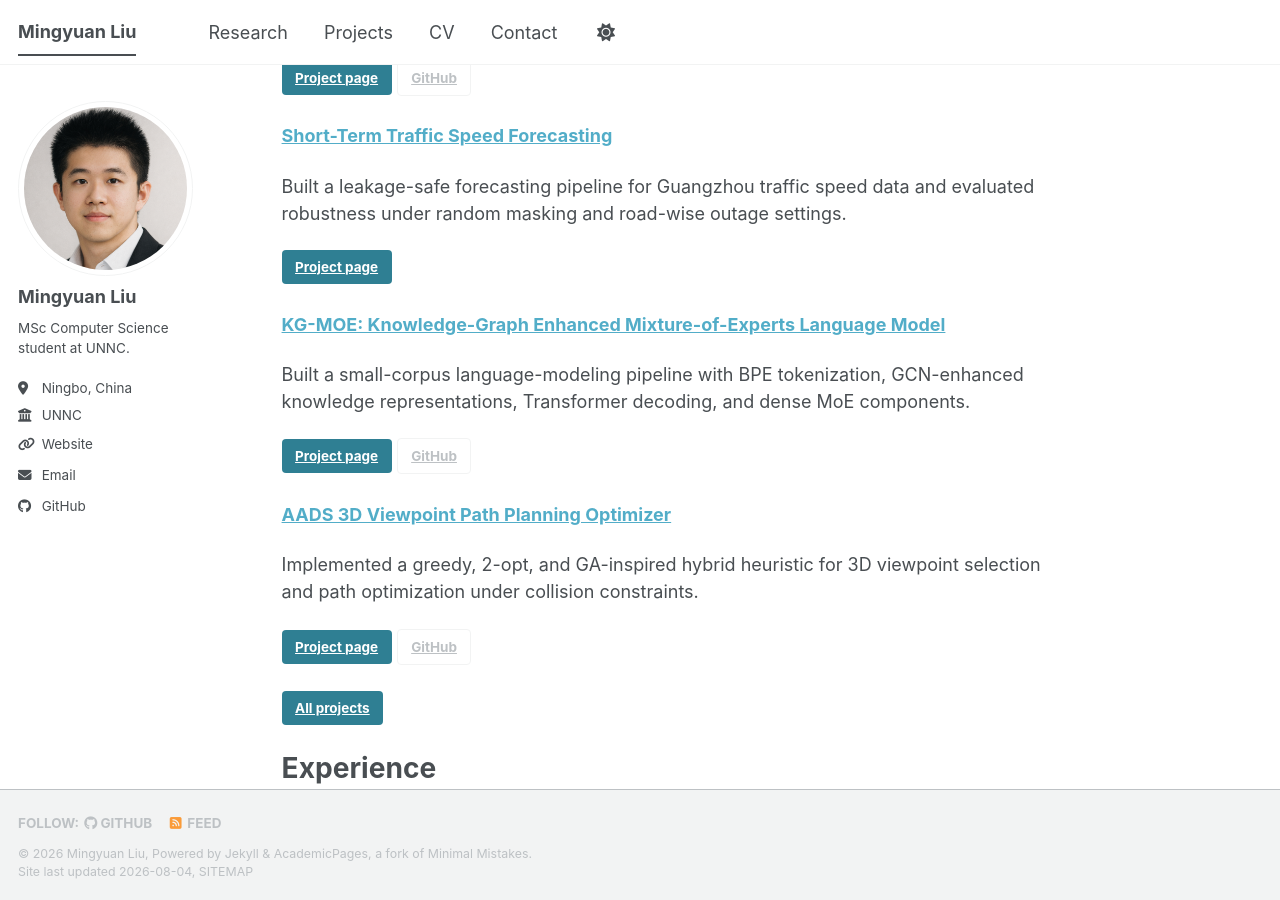
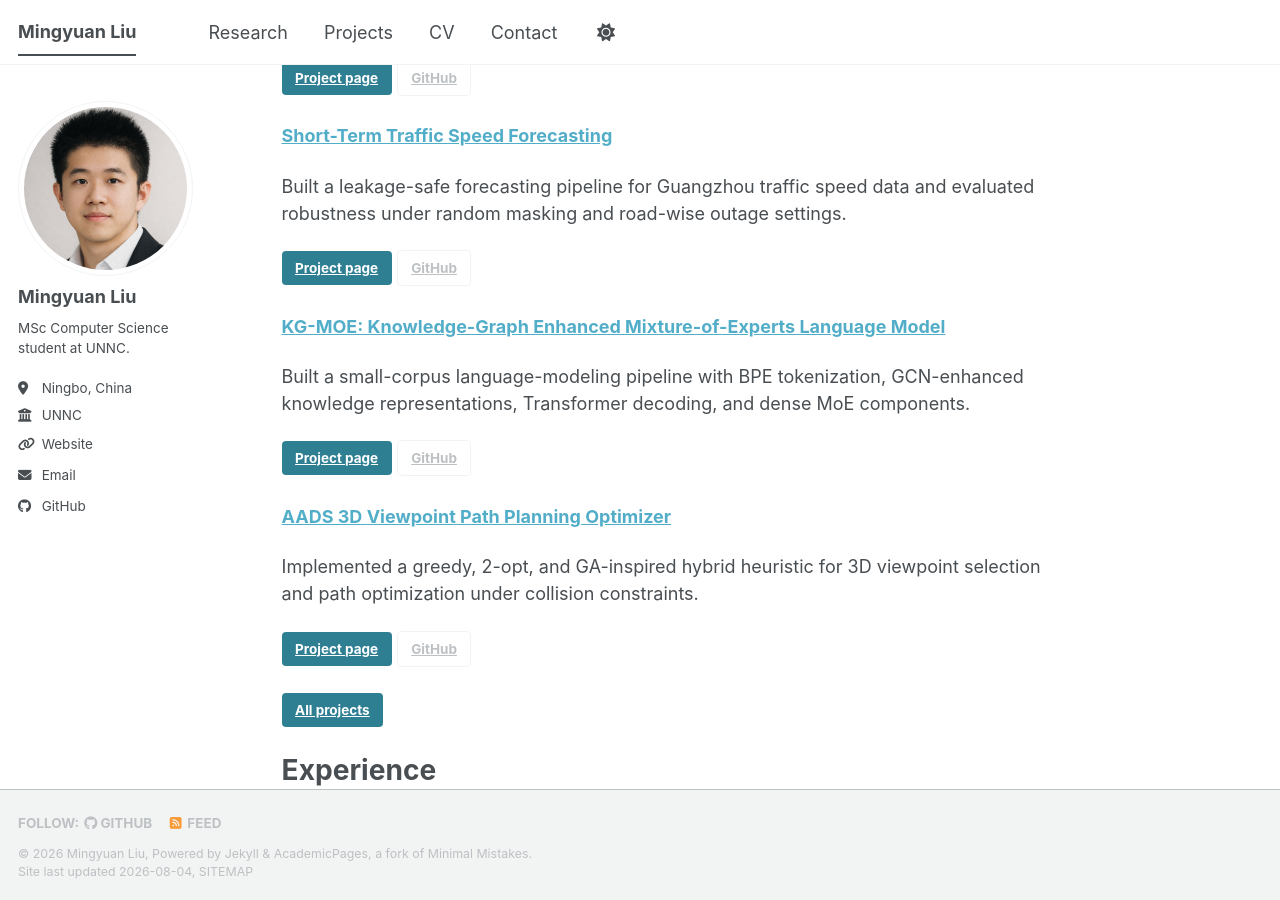
Before and after one commit to lmy12367/lmy12367.github.io, a Jekyll site: the page built from _pages/about.md, in a window 1280 px wide and 900 px high, scrolled down 1497 px. Built offline with Jekyll 4.4.1, drawn with Linux system fonts in a browser that asks for light colours; a script bundle is joined from its source files by our own code; library files that are not in the unit come from our copies.

Commit message:
Add traffic forecasting repository link

```diff
--- a/_pages/about.md
+++ b/_pages/about.md
@@ -60,6 +60,7 @@ Designed a three-layer supply-chain environment for studying cooperation, compet
 Built a leakage-safe forecasting pipeline for Guangzhou traffic speed data and evaluated robustness under random masking and road-wise outage settings.
 
 [Project page](/projects/03-traffic-speed-forecasting/){: .btn .btn--primary}
+[GitHub](https://github.com/lmy12367/traffic-speed-forecasting-robustness){: .btn .btn--inverse}
 
 **[KG-MOE: Knowledge-Graph Enhanced Mixture-of-Experts Language Model](/projects/04-kg-moe-language-model/)**
 
```
Also changed, not shown: _portfolio/03-traffic-speed-forecasting.md (+2 -0 lines).
